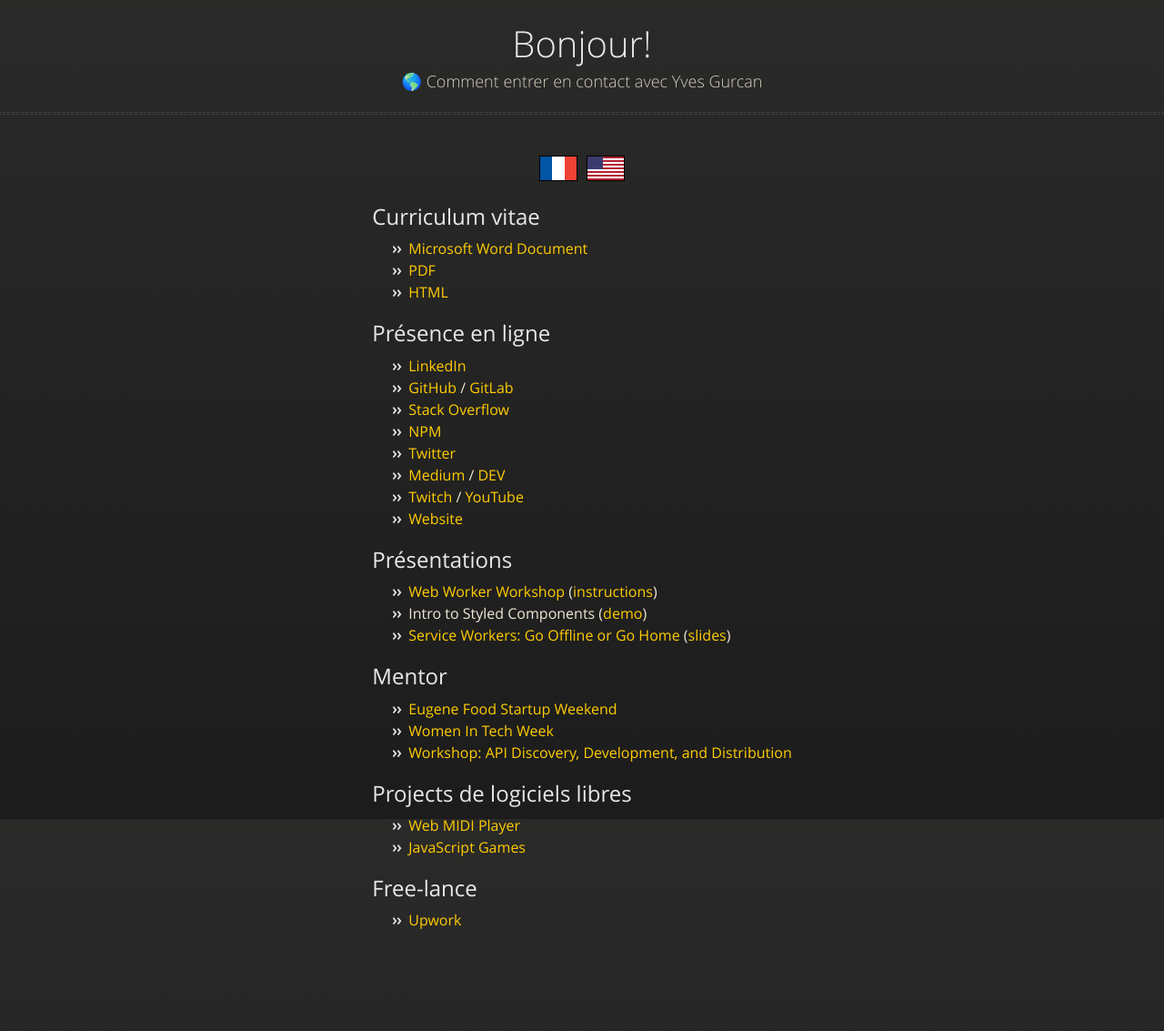
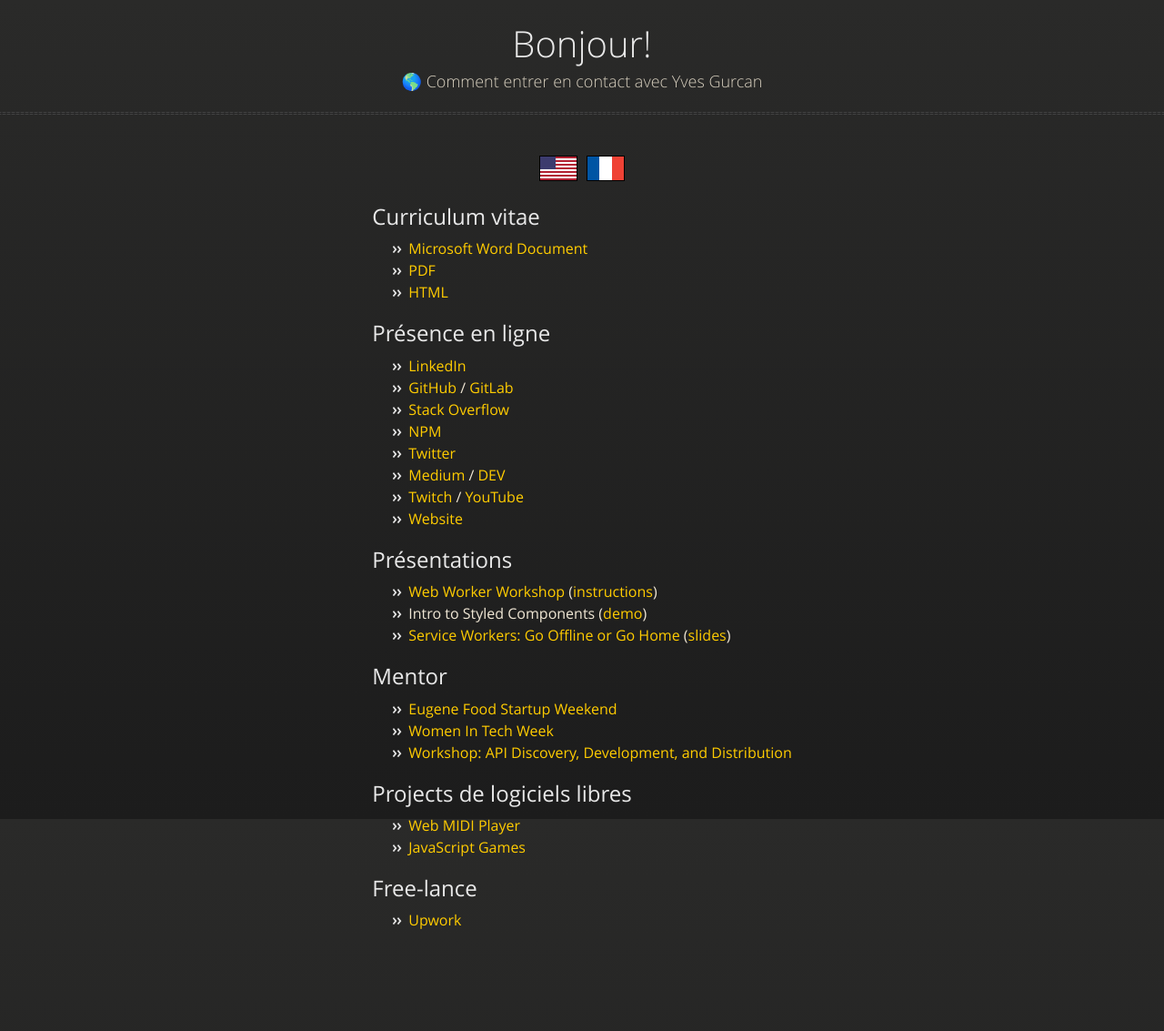
Before and after one commit to yvesgurcan/connect, a Jekyll site: the page built from FR.md, in a window 1280 px wide. Shown: the whole page at 91% size. Built offline with Jekyll 4.4.1, drawn with Linux system fonts in a browser that asks for light colours; our own code applies the rules of GitHub Pages for plain Markdown files; the repository's description, which GitHub fills in, is left out.

Commit message:
fix images

```diff
--- a/FR.md
+++ b/FR.md
@@ -5,8 +5,8 @@
 ---
 
 <span id="flag">
-[![anglais](./assets/images/french-flag.png "Cliquez ici pour la version en anglais.")](./en)
-[![français](./assets/images/us-flag.png "Cliquez ici pour la version en français.")](./fr)
+[![anglais](./assets/images/us-flag.png "Cliquez ici pour la version en anglais.")](./en)
+[![français](./assets/images/french-flag.png "Cliquez ici pour la version en français.")](./fr)
 </span>
 
 ## Curriculum vitae
```
